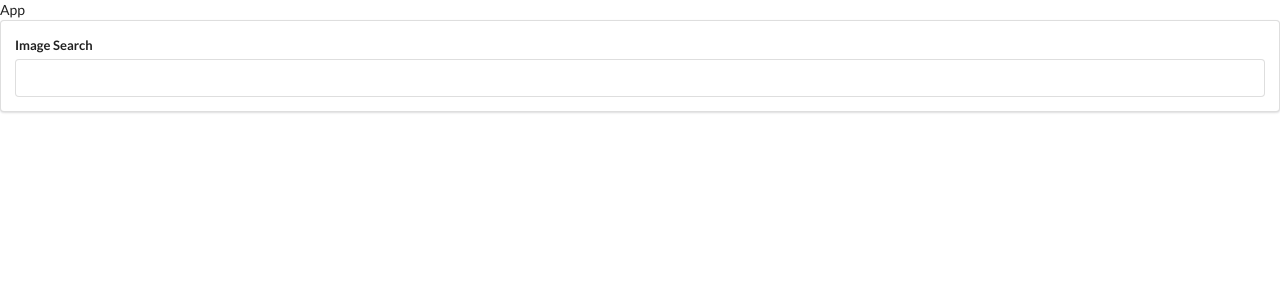
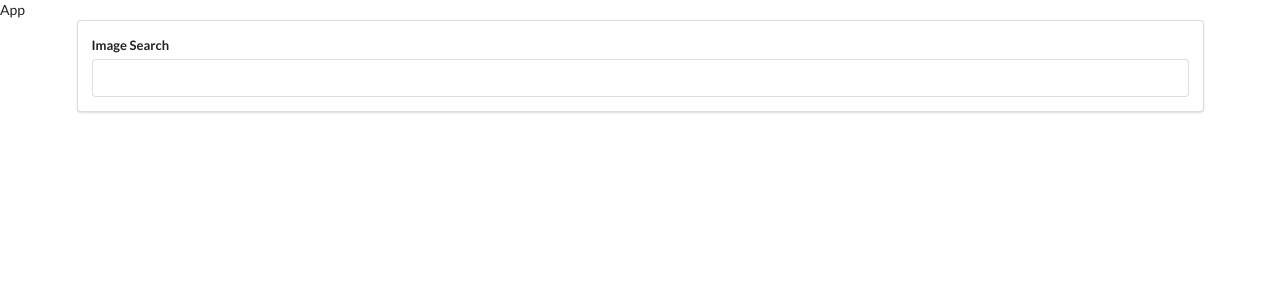
Before and after one commit to GoranAviani/react_handling_user_input_with_forms_and_events, a React (Create React App) app: page / in a window 1280 px wide. Shown: the top 300 px of the page. Built offline with nearby package versions, Linux system fonts and the light colour scheme.

Commit message:
user input with forms and events

```diff
--- a/src/components/App.js
+++ b/src/components/App.js
@@ -5,7 +5,7 @@ import SearchBar from "./SearchBar";
 const App = () => {
     return (<div>
             <div> App</div>
-            <div><SearchBar></SearchBar></div>
+            <div className="ui container"><SearchBar></SearchBar></div>
         </div>
     )
 }
```
